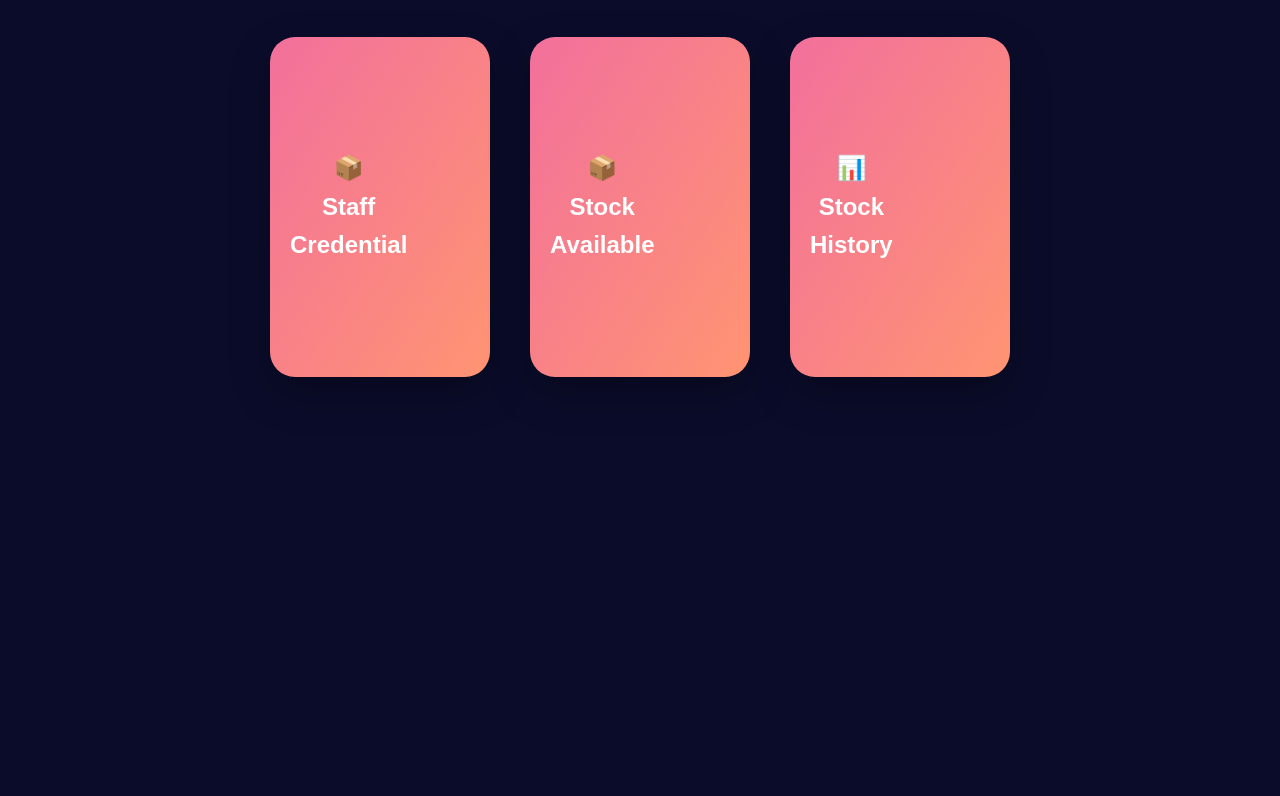
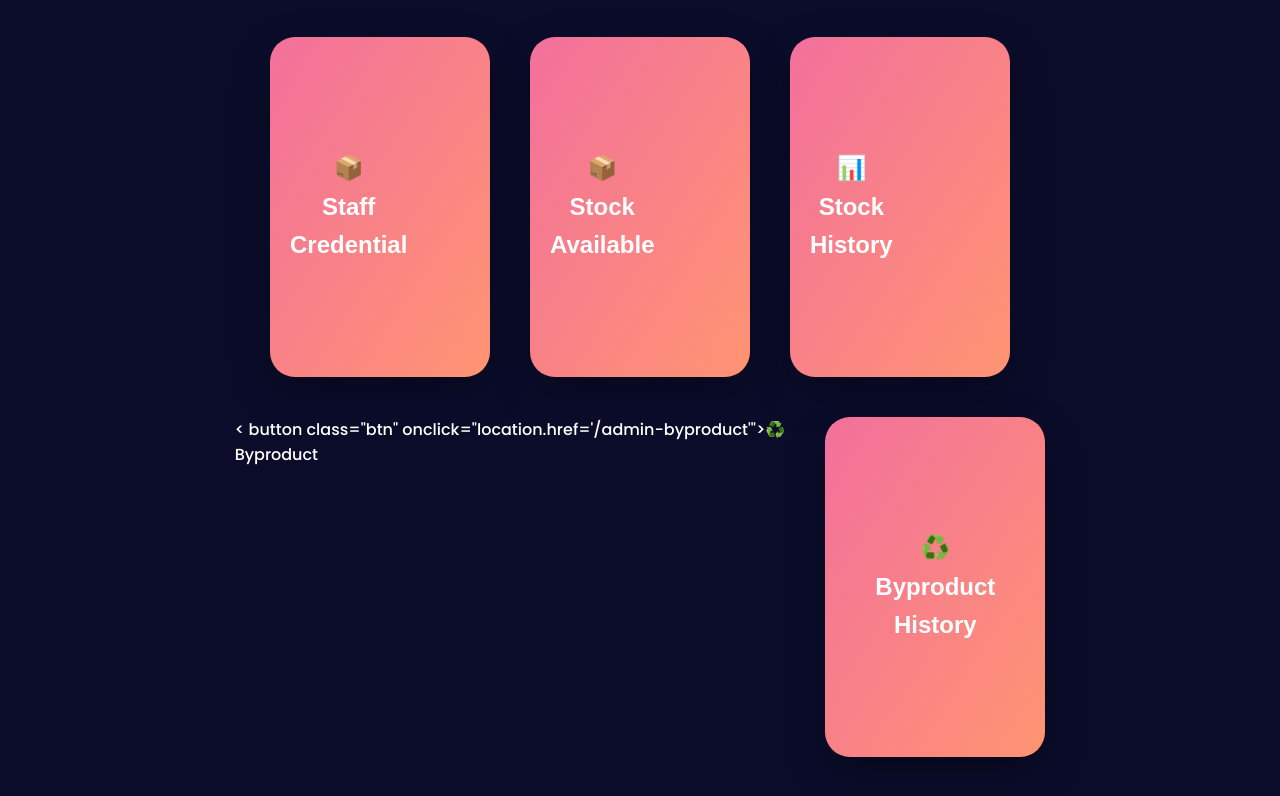
Before and after one commit to Saravanamoorthy0673/stock-monitoring, a website: page admin-dashboard.html in a window 1280 px wide. Shown: the part 176-972 px from the top of the page. Before the commit the page ends 800 px from the top, so only its background shows below. Drawn offline with Linux system fonts and the light colour scheme.

Commit message:
Update admin-dashboard.html

```diff
--- a/admin-dashboard.html
+++ b/admin-dashboard.html
@@ -122,7 +122,10 @@
     <button class="btn" onclick="location.href='/staff_credential'">📦<br>Staff<br>Credential</button>
     <button class="btn" onclick="location.href='/admin-stockavai'">📦<br>Stock<br>Available</button>
     <button class="btn" onclick="location.href='/admin-history'">📊<br>Stock<br>History</button>
+   < button class="btn" onclick="location.href='/admin-byproduct'">♻️<br>Byproduct</button>
+      <button class="btn" onclick="location.href='/admin-byproduct-history'">♻️<br>Byproduct History</button>
   </div>
 
 </body>
+
 </html>
```
